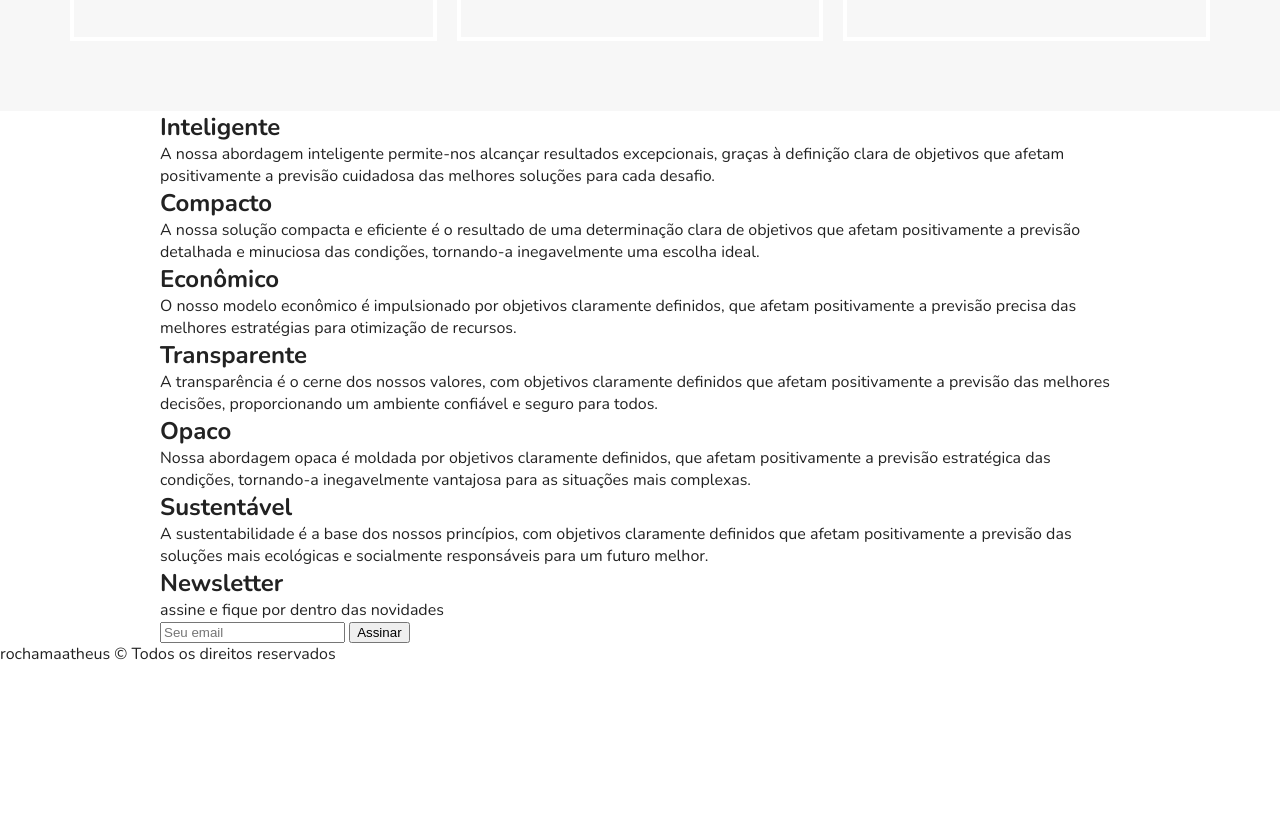
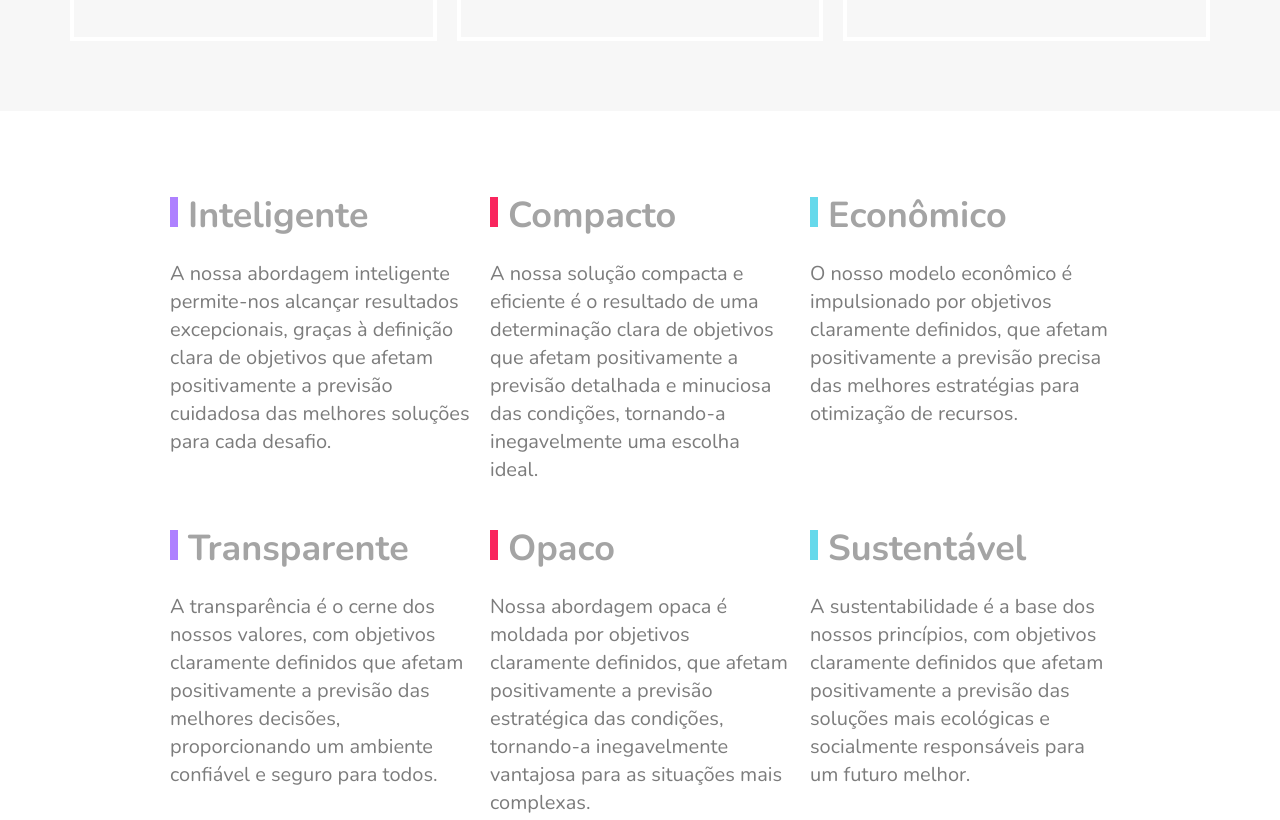
Before and after one commit to rochamaatheus/FlexBlog, a plain HTML site: page index.html in a window 1280 px wide. Shown: the part 2426-3246 px from the top of the page. Before the commit the page ends 3091 px from the top, so only its background shows below. Drawn offline with nearby package versions, Linux system fonts and the light colour scheme.

Commit message:
.qualidade

```diff
--- a/style.css
+++ b/style.css
@@ -266,3 +266,48 @@ img {
     order: -1;
   }
 }
+
+/* QUALIDADE */
+
+.qualidade {
+  margin: 3.75rem auto;
+  display: flex;
+  flex-wrap: wrap;
+}
+
+.qualidade-item {
+  flex: 1 1 18.75rem;
+  margin: 1.25rem 0.625rem;
+}
+
+.qualidade-item h2 {
+  font-size: 2.25rem;
+  color: #a4a4a4;
+  margin-bottom: 1.25rem;
+}
+
+.qualidade-item h2::before {
+  content: '';
+  display: inline-block;
+  width: 0.5rem;
+  height: 1.875rem;
+  margin-right: 0.625rem;
+}
+
+.qualidade-item:nth-of-type(3n + 1) h2::before {
+  background-color: #ae81ff;
+}
+
+.qualidade-item:nth-of-type(3n + 2) h2::before {
+  background-color: #f9265e;
+}
+
+.qualidade-item:nth-of-type(3n + 3) h2::before {
+  background-color: #66d9eb;
+}
+
+.qualidade-item p {
+  font-size: 1.25rem;
+  line-height: 1.4;
+  color: #7c7c7c;
+}
```
